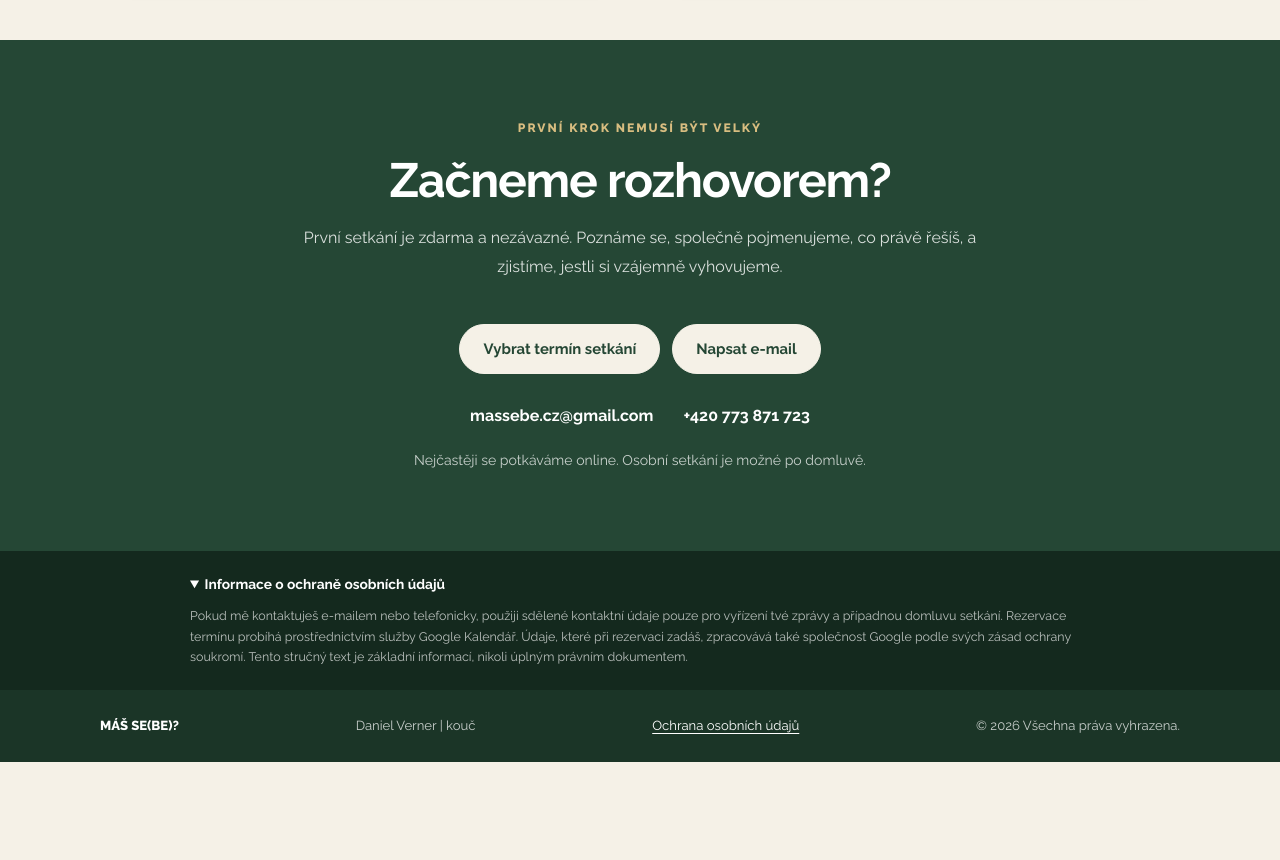
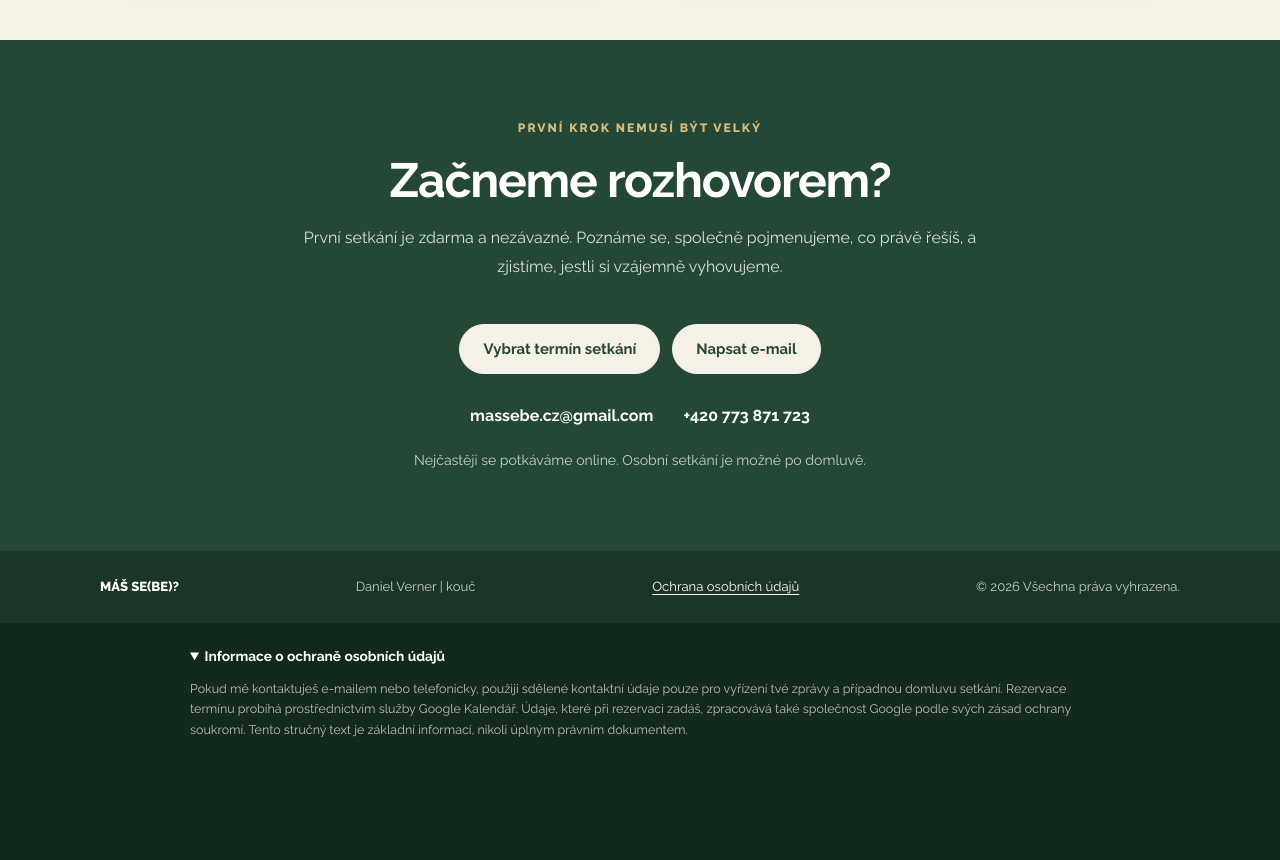
Before and after one commit to klidvkapse/massebe, a plain HTML site: page index.html in a window 1280 px wide. Shown: the part 2287-3147 px from the top of the page. Before the commit the page ends 3049 px from the top, so only its background shows below. Drawn offline with Linux system fonts and the light colour scheme.

Commit message:
Update privacy note section and footer structure

```diff
--- a/index.html
+++ b/index.html
@@ -193,7 +193,7 @@
     .footer-inner p { margin: 0; }
     .footer-brand { color: white; font-weight: 800; }
     .footer-inner a { color: white; text-underline-offset: 3px; }
-    .privacy-note { padding: 22px 0; background: #14291e; color: rgba(255,255,255,.7); }
+    .privacy-note { padding: 22px 0 120px; background: #14291e; color: rgba(255,255,255,.7); scroll-margin-top: 24px; }
     .privacy-note details { max-width: 900px; margin: 0 auto; }
     .privacy-note summary { color: white; font-size: .86rem; font-weight: 700; cursor: pointer; }
     .privacy-note p { margin: 10px 0 0; font-size: .78rem; line-height: 1.65; }
@@ -329,7 +329,18 @@
     </section>
   </main>
 
-  <section class="privacy-note" id="ochrana-udaju">
+
+
+  <footer class="site-footer">
+    <div class="wrap footer-inner">
+      <p class="footer-brand">MÁŠ SE(BE)?</p>
+      <p>Daniel Verner | kouč</p>
+      <p><a id="privacy-link" href="#ochrana-udaju">Ochrana osobních údajů</a></p>
+      <p>© <span id="year">2026</span> Všechna práva vyhrazena.</p>
+    </div>
+  </footer>
+
+  <section class="privacy-note" id="ochrana-udaju" tabindex="-1">
     <div class="wrap">
       <details open>
         <summary>Informace o ochraně osobních údajů</summary>
@@ -344,19 +355,21 @@
     </div>
   </section>
 
-  <footer class="site-footer">
-    <div class="wrap footer-inner">
-      <p class="footer-brand">MÁŠ SE(BE)?</p>
-      <p>Daniel Verner | kouč</p>
-      <p><a href="#ochrana-udaju">Ochrana osobních údajů</a></p>
-      <p>© <span id="year">2026</span> Všechna práva vyhrazena.</p>
-    </div>
-  </footer>
-
 
 
   <script>
     document.getElementById("year").textContent = new Date().getFullYear();
+
+    const privacyLink = document.getElementById("privacy-link");
+    const privacySection = document.getElementById("ochrana-udaju");
+    const privacyDetails = privacySection?.querySelector("details");
+
+    privacyLink?.addEventListener("click", (event) => {
+      event.preventDefault();
+      if (privacyDetails) privacyDetails.open = true;
+      privacySection?.scrollIntoView({ behavior: "smooth", block: "start" });
+      history.replaceState(null, "", "#ochrana-udaju");
+    });
   </script>
 </body>
 </html>
```
